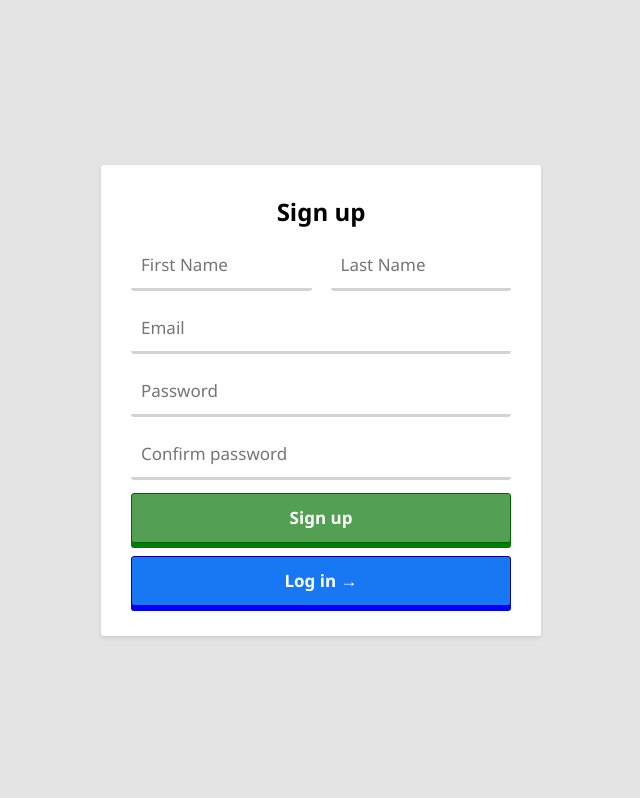
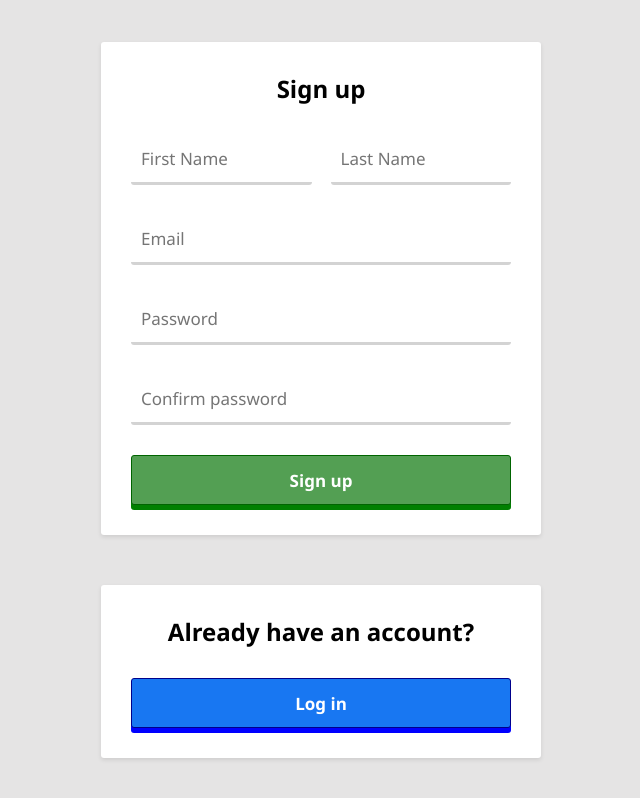
Before and after one commit to petar-i-todorov/social-media-ts, a React (Create React App) app in the folder frontend/: page /signup in a window 1280 px wide. Shown: the whole page, without its empty margins (319-959 px from the left). Built offline with nearby package versions, Linux system fonts and the light colour scheme; the HTML template or start-up script is replaced by a standard one.

Commit message:
signup animated

```diff
--- a/frontend/src/components/AuthForms/AuthForm.module.scss
+++ b/frontend/src/components/AuthForms/AuthForm.module.scss
@@ -11,8 +11,11 @@
   width: 440px;
   display: flex;
   flex-direction: column;
-  gap: 13px;
+  gap: 30px;
   a {
     width: 100%;
   }
+  h2 {
+    font-weight: 600;
+  }
 }
--- a/frontend/src/components/AuthForms/SignupForm.module.scss
+++ b/frontend/src/components/AuthForms/SignupForm.module.scss
@@ -1,10 +1,27 @@
-.splitContainer {
+.formsContainer {
   display: flex;
-  justify-content: space-between;
-  width: 100%;
+  flex-direction: column;
+  gap: 50px;
+  @keyframes appearance {
+    from {
+      opacity: 0;
+      transform: translateY(50px);
+    }
+    to {
+      opacity: 1;
+      transform: translateY(0);
+    }
+  }
+  animation: appearance 2s;
 }
 
 .buttonContainer {
   position: relative;
   width: 100%;
 }
+
+.splitContainer {
+  display: flex;
+  justify-content: space-between;
+  width: 100%;
+}
--- a/frontend/src/components/AuthForms/SignupForm.tsx
+++ b/frontend/src/components/AuthForms/SignupForm.tsx
@@ -4,7 +4,6 @@ import BouncingDotsLoader from "../BouncingDotsLoader/BouncingDotsLoader";
 import Button from "../Button/Button";
 import FormError from "../FormError/FormError";
 import Input from "../Input/Input";
-import Loader from "../Loader/Loader";
 import formStyles from "./AuthForm.module.scss";
 import styles from "./SignupForm.module.scss";
 
@@ -29,6 +28,7 @@ const SignupForm = () => {
   const [serverErrorMessage, setServerErrorMessage] = useState("");
   const navigate = useNavigate();
   return (
+    <div className={styles.formsContainer}>
       <form
         noValidate
         className={formStyles.authForm}
@@ -60,7 +60,9 @@ const SignupForm = () => {
           } else {
             setIsLoading(true);
             try {
-            const response = await fetch("http://localhost:8080/auth/signup", {
+              const response = await fetch(
+                "http://localhost:8080/auth/signup",
+                {
                   method: "POST",
                   headers: {
                     "Content-Type": "application/json",
@@ -71,7 +73,8 @@ const SignupForm = () => {
                     password: password,
                     confirmPassword: confirmPassword,
                   }),
-            });
+                }
+              );
               setIsLoading(false);
               if (response.status === (200 || 201)) {
                 navigate("../login", { relative: "path" });
@@ -200,10 +203,14 @@ const SignupForm = () => {
             {isLoading ? <BouncingDotsLoader text="Signing up" /> : "Sign up"}
           </Button>
         </div>
+      </form>
+      <div className={formStyles.authForm}>
+        <h2>Already have an account?</h2>
         <Link to="../login" relative="path">
-        <Button color="blue">Log in →</Button>
+          <Button color="blue">Log in</Button>
         </Link>
-    </form>
+      </div>
+    </div>
   );
 };
 
--- a/frontend/src/components/Loader/Loader.tsx
+++ b/frontend/src/components/Loader/SpinLoader.tsx
@@ -1,8 +1,8 @@
 import React from "react";
 import styles from "./Loader.module.scss";
 
-const Loader = () => {
+const SpinLoader = () => {
   return <div className={styles.loader}></div>;
 };
 
-export default Loader;
+export default SpinLoader;
```
Also changed, not shown: frontend/src/components/Loader/SpinLoader.module.scss (renamed from frontend/src/components/Loader/Loader.module.scss). Lines whose indentation alone changed are shown as unchanged.
